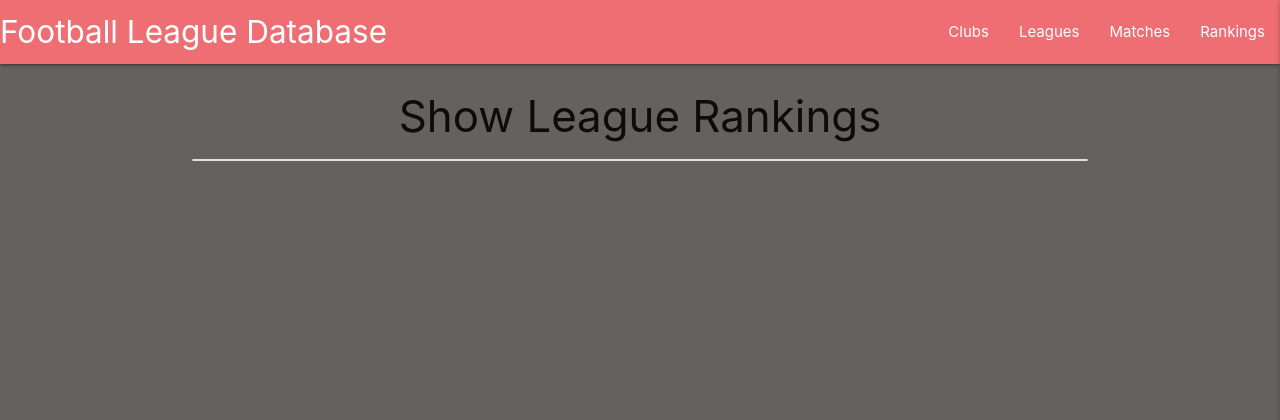
After one commit to Kriz-hub/Football_League_Database, a Flask app: page /get_rankings in a window 1280 px wide. The commit adds this page. Shown: the top 420 px of the page. Run offline with Flask 2, Linux system fonts and the light colour scheme; data that the repository does not hold is empty; some libraries are stand-ins or nearby versions.

Commit message:
made beginning with rankings

```diff
--- a/app.py
+++ b/app.py
@@ -148,8 +148,6 @@ def get_matches():
     leagues = list(mongo.db.leagues.find().sort("league_name", 1))
     clubs = list(mongo.db.clubs.find().sort("club_name", 1))
     matches = list(mongo.db.matches.find().sort("league_name", 1))
-    for match in matches:
-      print (match)
     return render_template("matches.html", matches=matches, leagues=leagues, clubs=clubs)
 
 
@@ -208,6 +206,14 @@ def delete_match(match_id):
     return redirect(url_for("get_matches"))
 
 
+@app.route("/get_rankings")
+def get_rankings():
+    leagues = list(mongo.db.leagues.find().sort("league_name", 1))
+    return render_template("rankings.html", leagues=leagues)
+
+
+
+
 if __name__ == "__main__":
     app.run(host=os.environ.get("IP"),
             port=int(os.environ.get("PORT")),
--- a/templates/base.html
+++ b/templates/base.html
@@ -23,6 +23,7 @@
                   <li><a href="{{ url_for('get_clubs') }}">Clubs</a></li>
                   <li><a href="{{ url_for('get_leagues') }}">Leagues</a></li>
                   <li><a href="{{ url_for('get_matches') }}">Matches</a></li>
+                  <li><a href="{{ url_for('get_rankings') }}">Rankings</a></li>
 				</ul>
 			</div>
 		</nav>
@@ -32,7 +33,8 @@
           <li><h4 class="center-align">Football League Database</h4></li>
           <li><a href="{{ url_for('get_clubs') }}">Clubs</a></li>
           <li><a href="{{ url_for('get_leagues') }}">Leagues</a></li>
-        <li><a href="#">Matches</a></li>
+          <li><a href="{{ url_for('get_matches') }}">Matches</a></li>
+          <li><a href="{{ url_for('get_rankings') }}">Rankings</a></li>
 		</ul>
 	</header>
 
--- /dev/null
+++ b/templates/rankings.html
@@ -0,0 +1,17 @@
+{% extends "base.html" %}
+{% block content %}
+
+    <h3 class="center-align">Show League Rankings</h3>
+
+    <div class="row">
+        <ul class="collection">
+        {% for league in leagues %}
+          <li class="collection-item">
+            <a href="#" class="btn right-align">Show Ranking</a>
+            <span>{{league.league_name }}</span>
+          </li>
+        {% endfor %}
+      </ul>
+    </div>
+
+{% endblock %}
```
Also changed, not shown: templates/rankings_show.html (added). Lines whose indentation alone changed are shown as unchanged.
